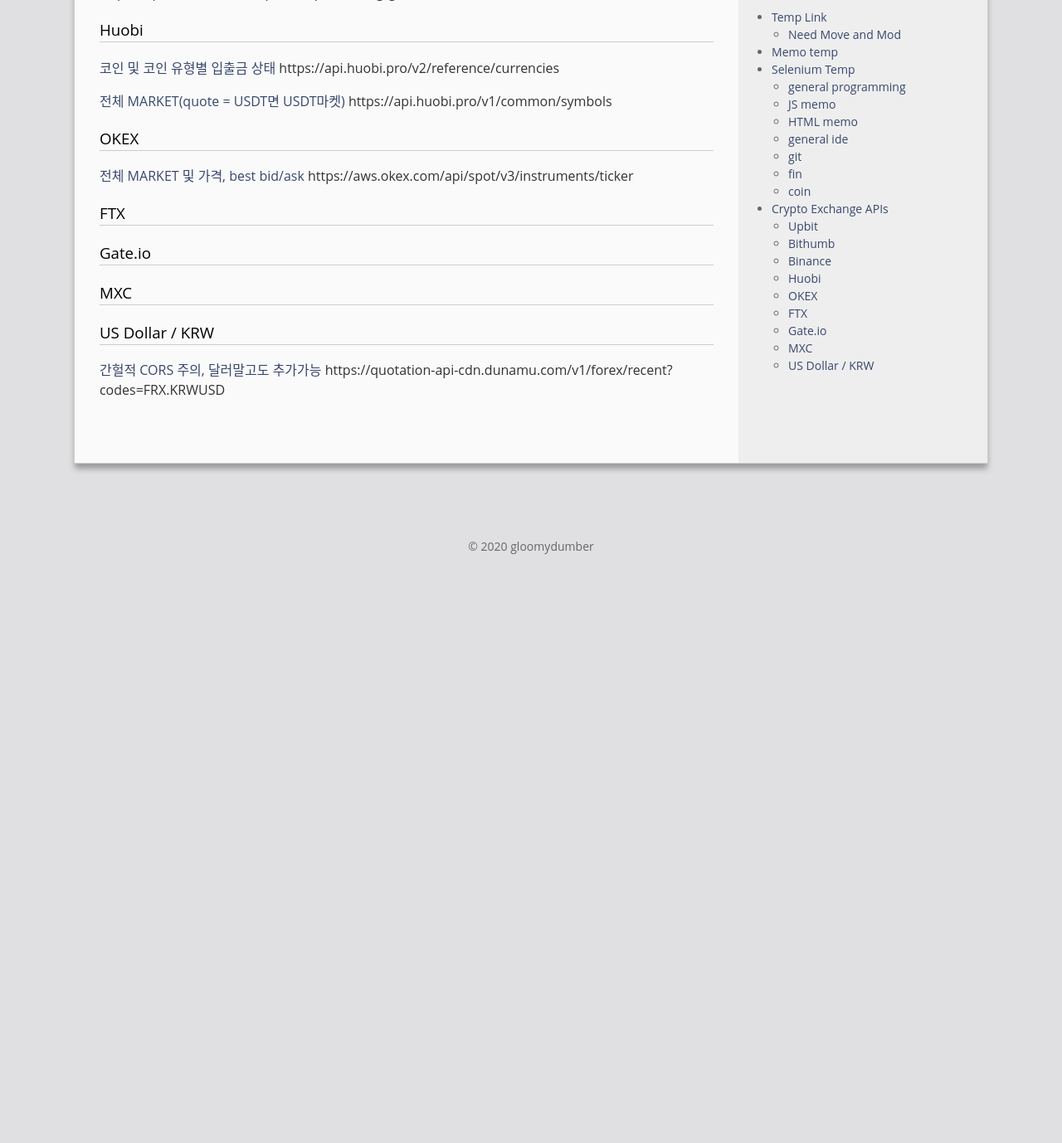
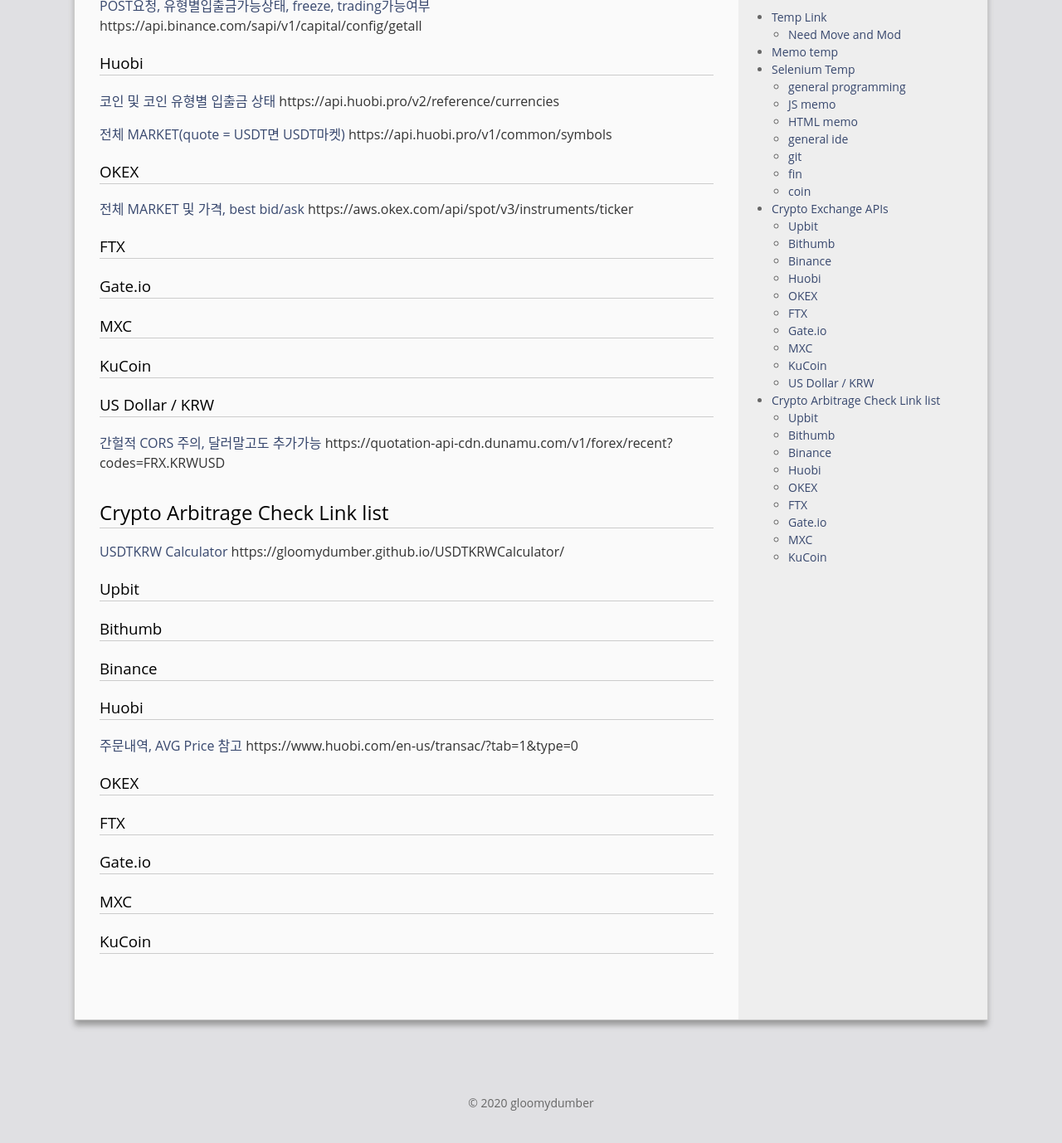
Before and after one commit to gloomydumber/copy, a Jekyll site: the page built from _posts/2020-03-01-TempLink.md, in a window 1280 px wide and 1400 px high, scrolled down 7374 px. Shown: the top 1378 px of the window at 83% size. Built offline with Jekyll 4.4.1, drawn with Linux system fonts in a browser that asks for light colours; comment, search, counter and statistics services are not loaded; before the commit the page ends 8103 px from its top, so only the background shows below that; some of the changed text lies outside the part shown.

Commit message:
PostAdded

```diff
--- a/_posts/2020-03-01-TempLink.md
+++ b/_posts/2020-03-01-TempLink.md
@@ -358,6 +360,32 @@ Crypto API lists
 
 ### MXC
 
+### KuCoin
+
 ### US Dollar / KRW
 
 [간헐적 CORS 주의, 달러말고도 추가가능](https://quotation-api-cdn.dunamu.com/v1/forex/recent?codes=FRX.KRWUSD){: target="\_blank"} https://quotation-api-cdn.dunamu.com/v1/forex/recent?codes=FRX.KRWUSD
+
+## Crypto Arbitrage Check Link list
+
+[USDTKRW Calculator](https://gloomydumber.github.io/USDTKRWCalculator/){: target="\_blank"} https://gloomydumber.github.io/USDTKRWCalculator/
+
+### Upbit
+
+### Bithumb
+
+### Binance
+
+### Huobi
+
+[주문내역, AVG Price 참고](https://www.huobi.com/en-us/transac/?tab=1&type=0){: target="\_blank"} https://www.huobi.com/en-us/transac/?tab=1&type=0
+
+### OKEX
+
+### FTX
+
+### Gate.io
+
+### MXC
+
+### KuCoin
```
Also changed, not shown: other parts of _posts/2020-03-01-TempLink.md (+2 -0 lines), _posts/2020-08-20-generalJs.md (+14 -0 lines), _posts/2020-09-15-usdtkrw.md (added, +57 -0 lines).
